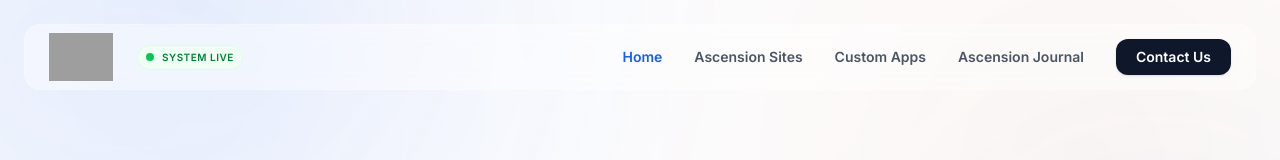
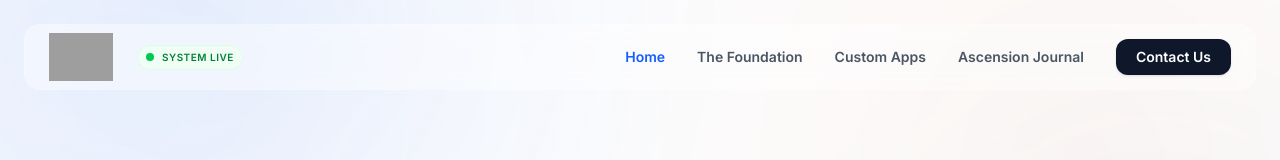
Before and after one commit to Abecks77/Ascension-Agents-, a React (Vite) app: page / in a window 1280 px wide. Shown: the top 160 px of the page. Built offline with nearby package versions, Linux system fonts and the light colour scheme; grey boxes are pictures that could not be loaded.

Commit message:
feat: Rename "Ascension Sites" to "The Foundation"
Updates navigation and footer links to reflect the new branding for the "Ascension Sites" section.

```diff
--- a/src/App.tsx
+++ b/src/App.tsx
@@ -293,7 +293,7 @@ const Navbar = () => {
 
   const navLinks = [
     { label: "Home", href: "/" },
-    { label: "Ascension Sites", href: "/websites" },
+    { label: "The Foundation", href: "/websites" },
     { label: "Custom Apps", href: "/apps" },
     { label: "Ascension Journal", href: "/journal" },
   ];
@@ -858,7 +858,7 @@ const Footer = () => {
             <h4 className="font-bold mb-4 text-slate-900">Platform</h4>
             <ul className="space-y-3 text-gray-500">
               <li><a href="#how-it-works" className="hover:text-slate-900 transition-colors">How it Works</a></li>
-              <li><Link to="/websites" className="hover:text-slate-900 transition-colors">Websites</Link></li>
+              <li><Link to="/websites" className="hover:text-slate-900 transition-colors">The Foundation</Link></li>
               <li><Link to="/journal" className="hover:text-slate-900 transition-colors">Ascension Journal</Link></li>
               <li><a href="#faq" className="hover:text-slate-900 transition-colors">FAQ</a></li>
             </ul>
```
